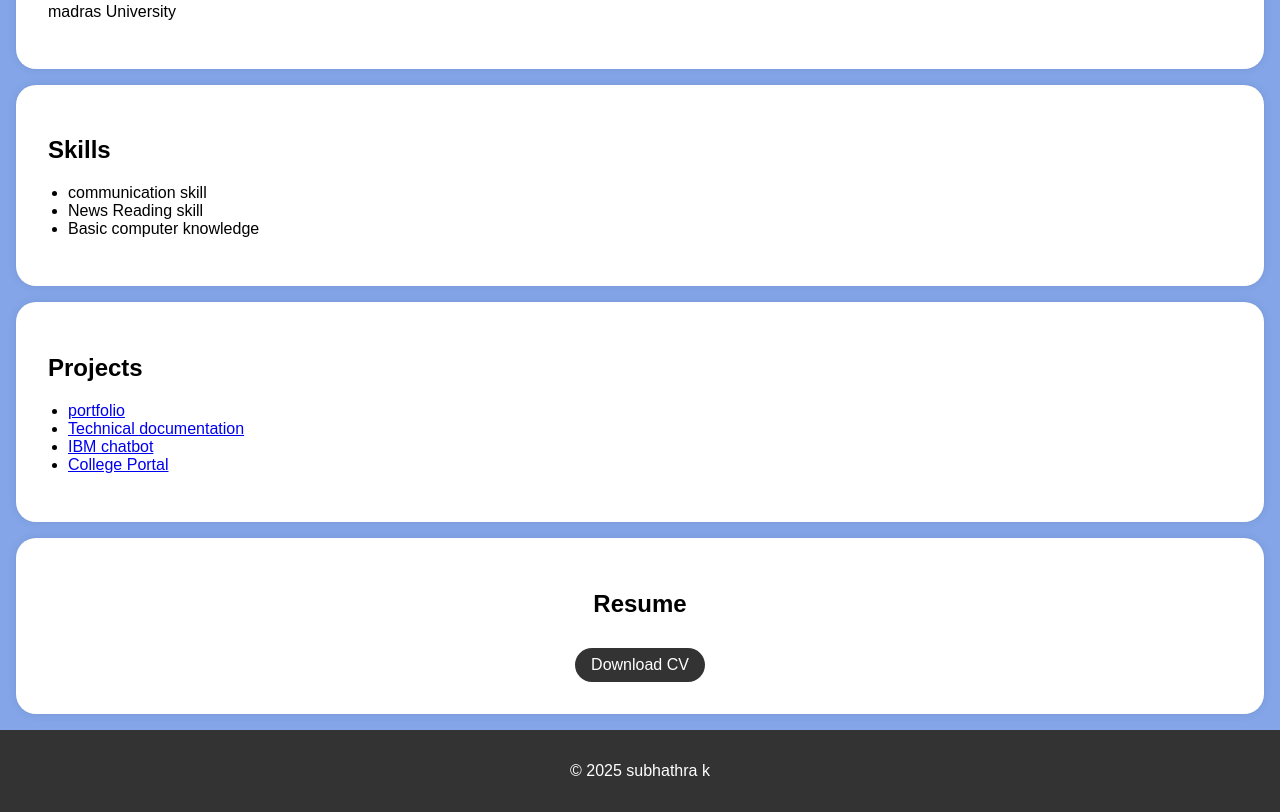
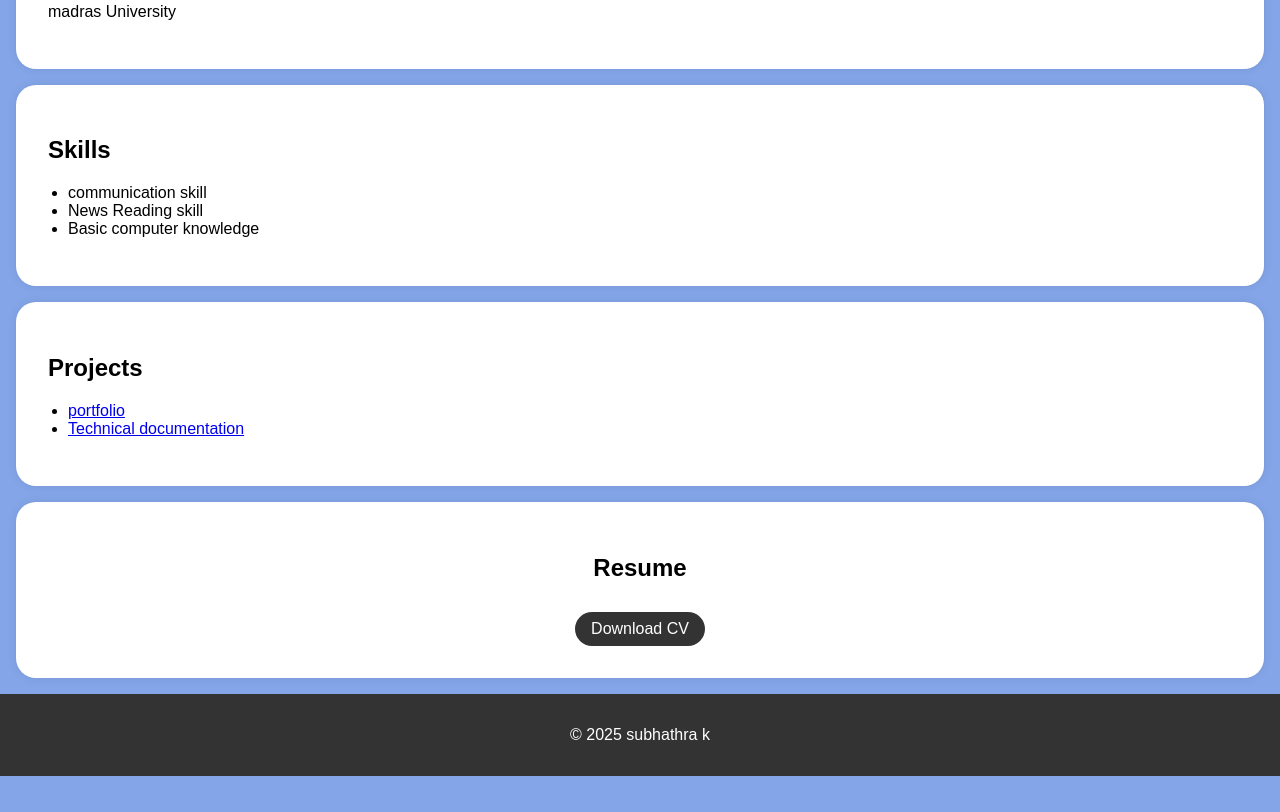
Before and after one commit to subhathra228/digital-portfolio, a plain HTML site: page index.html in a window 1280 px wide. Shown: the part 543-1355 px from the top of the page. After the commit the page ends 1319 px from the top, so only its background shows below. Drawn offline with Linux system fonts and the light colour scheme.

Commit message:
Update index.html

```diff
--- a/index.html
+++ b/index.html
@@ -148,8 +148,6 @@
             <ul>
                 <li><a href="#">portfolio</a></li>
                 <li><a href="#">Technical documentation</a></li>
-                <li><a href="#">IBM chatbot</a></li>
-                <li><a href="#">College Portal</a></li>
                 <!-- Add more project links here -->
             </ul>
         </div>
```
